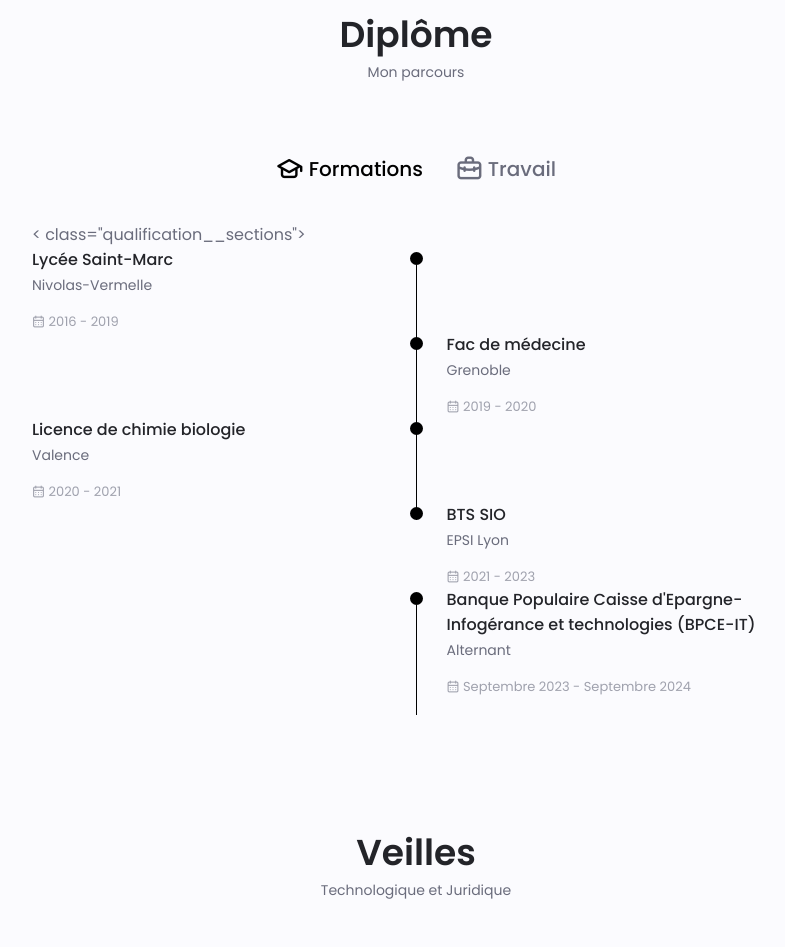
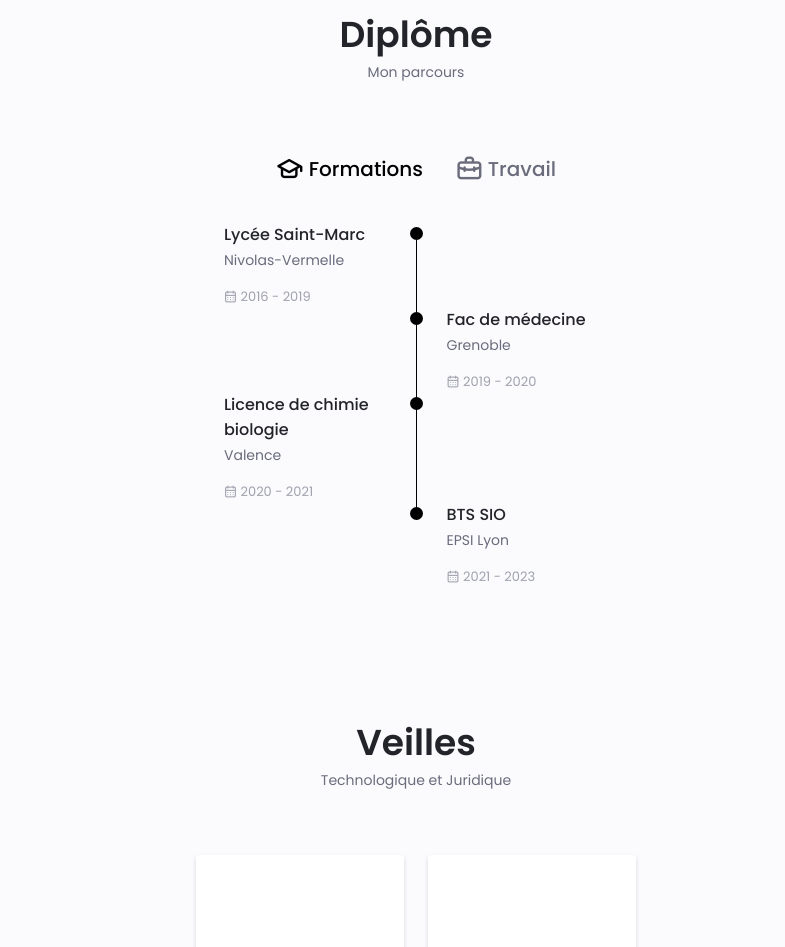
Before and after one commit to Titiarn38/titiarn38.github.io, a plain HTML site: page index.html in a window 1280 px wide. Shown: the part 2541-3488 px from the top of the page, without its empty margins (224-1009 px from the left). Drawn offline with nearby package versions, Linux system fonts and the light colour scheme.

Commit message:
maj job alternance ok

```diff
--- a/index.html
+++ b/index.html
@@ -376,7 +376,7 @@
                     </div>
                 </div>
 
-                < class="qualification__sections">
+                <div class="qualification__sections">
                     <!--========== Qualification Content 1 =======-->
                     <div class="qualification__content qualification__active" data-content id="education">
                         <!--========== Qualification 1 =======-->
@@ -505,14 +505,13 @@
                                 <span class="qualification__line"></span>
                             </div>
                         </div>
-                    </div>
                         <!--========== Qualification 4 =======-->
                         <div class="qualification__data">
                             <div></div>
 
                             <div>
                                 <span class="qualification__rounder"></span>
-                            <span class="qualification__line"></span>
+                                <!-- <span class="qualification__line"></span> -->
                             </div>
 
                             <div>
@@ -521,6 +520,8 @@
                                 <div class="qualification__calendar">
                                     <i class="uil uil-calendar-alt"></i>
                                     Septembre 2023 - Septembre 2024
+                                </div>
+                            </div>
                         </div>
                     </div>
                     </div>
```
Also changed, not shown: 1 other file. Lines whose indentation alone changed are shown as unchanged.
